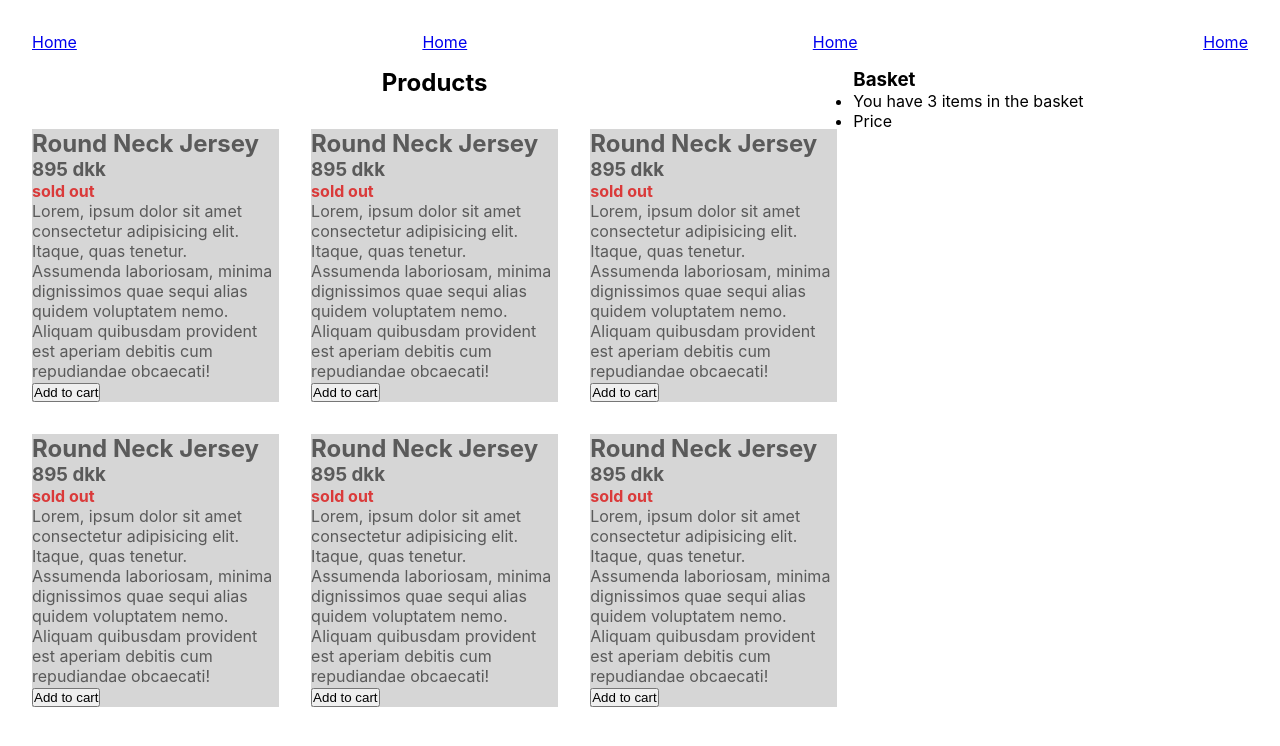
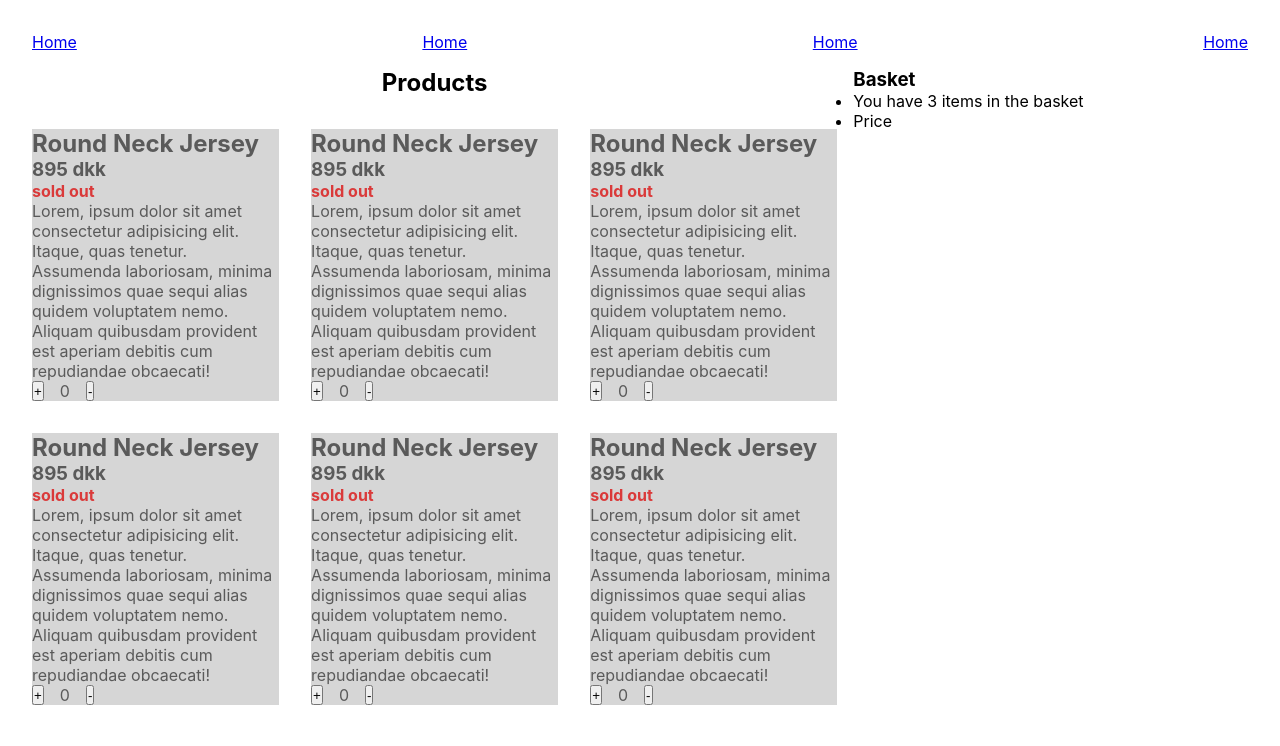
Before and after one commit to filepeno/react-in-class, a React (Create React App) app: page / in a window 1280 px wide. Shown: the top 746 px of the page. Built offline with nearby package versions, Linux system fonts and the light colour scheme.

Commit message:
added add/remove button on product and made functional

```diff
--- a/src/App.css
+++ b/src/App.css
@@ -31,6 +31,12 @@ header {
   color: rgb(218, 58, 58);
 }
 
+.AddRemove {
+  display: flex;
+  flex-direction: row;
+  gap: 1rem;
+}
+
 .hidden {
   visibility: hidden;
 }
--- a/src/components/Product.jsx
+++ b/src/components/Product.jsx
@@ -1,8 +1,18 @@
 // import addToCart from "./Basket";
+import { useState } from "react";
 
 export default function Product(props) {
+  const initialAmount = 0;
+  const [amount, changeAmount] = useState(initialAmount);
+
   function addToCart() {
-    console.log(props.id);
+    console.log("product added");
+    changeAmount((prevAmount) => prevAmount + 1);
+  }
+
+  function removeFromCart() {
+    console.log("product removed");
+    changeAmount((prevAmount) => prevAmount - 1);
   }
 
   return (
@@ -15,7 +25,12 @@ export default function Product(props) {
       <p className="Description">
         Lorem, ipsum dolor sit amet consectetur adipisicing elit. Itaque, quas tenetur. Assumenda laboriosam, minima dignissimos quae sequi alias quidem voluptatem nemo. Aliquam quibusdam provident est aperiam debitis cum repudiandae obcaecati!
       </p>
-      <button onClick={addToCart}>Add to cart</button>
+      <div className="AddRemove">
+        {" "}
+        <button onClick={addToCart}>+</button>
+        <div>{amount}</div>
+        <button onClick={removeFromCart}>-</button>
+      </div>
     </article>
   );
 }
```
